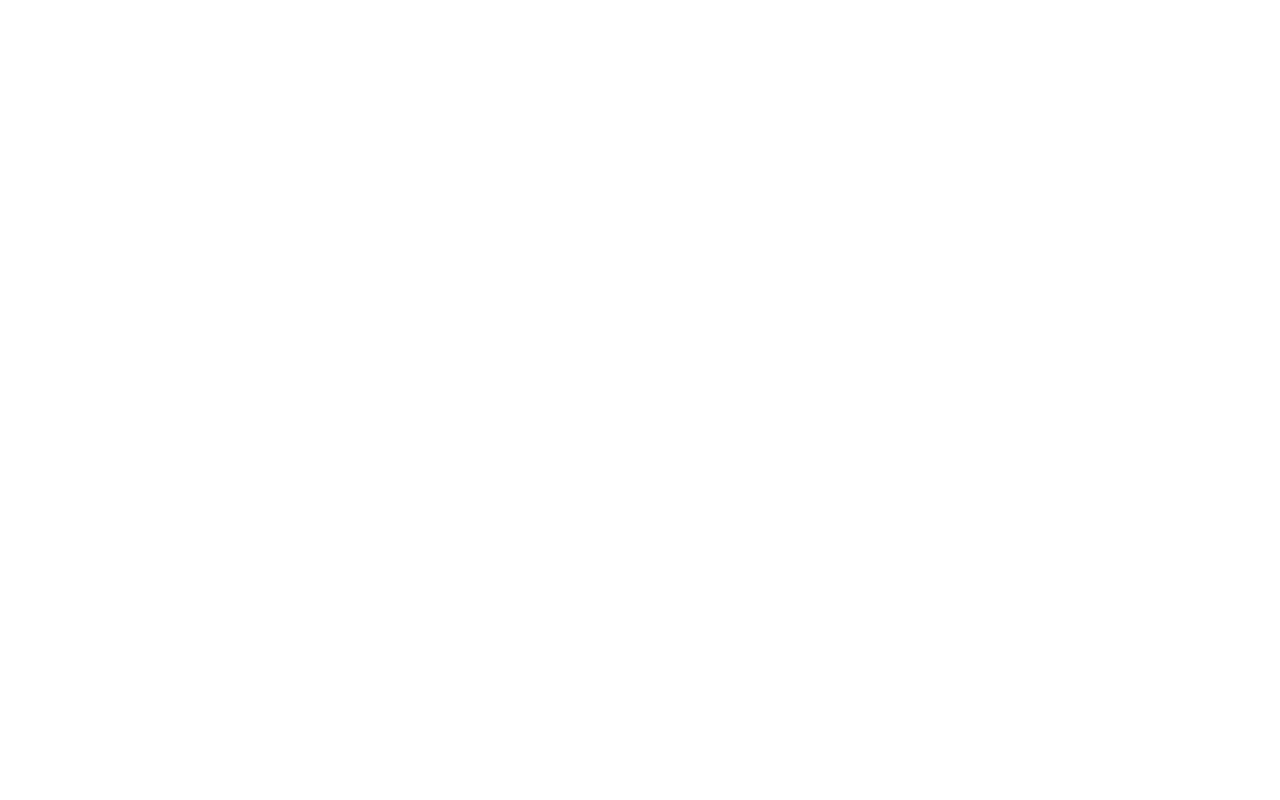
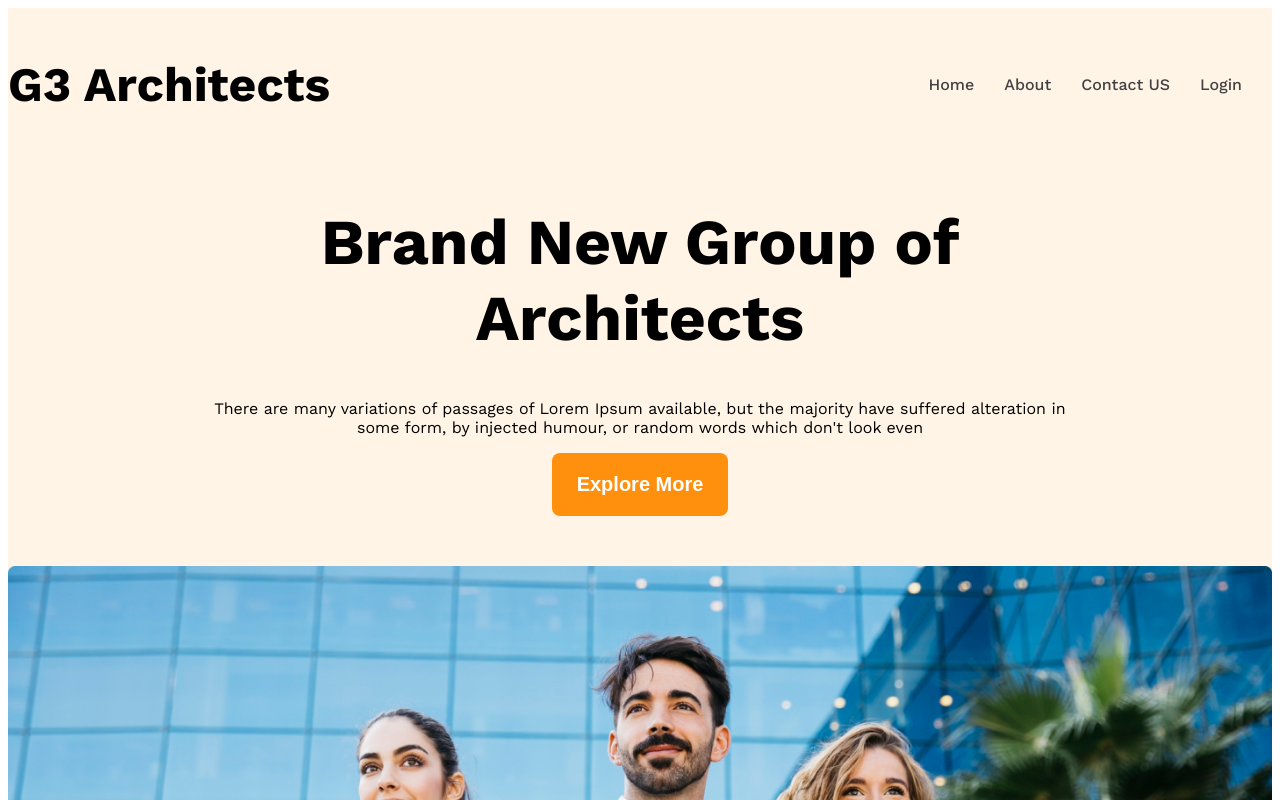
Before and after one commit to jannatul016/g3-architects-website, a plain HTML site: page index.html in a window 1280 px wide. Shown: the top 800 px of the page. Drawn offline with nearby package versions, Linux system fonts and the light colour scheme.

Commit message:
added the header section

```diff
--- a/index.html
+++ b/index.html
@@ -6,9 +6,26 @@
     <title>G3 Architects</title>
     <link rel="stylesheet" href="styles/architect.css">
 </head>
-<body>
-    <header>
 
+<body class="work-sans-font">
+    <header class="bg-light">
+        <nav class="navbar display-flex">
+            <h3 class="brand">G3 Architects</h3>
+            <ul class="nav-links display-flex">
+                <li class="nav-item"><a href="" class="nav-link text-gray">Home</a></li>
+                <li class="nav-item"><a href="" class="nav-link text-gray">About</a></li>
+                <li class="nav-item"><a href="" class="nav-link text-gray">Contact US</a></li>
+                <li class="nav-item"><a href="" class="nav-link text-gray">Login</a></li>
+            </ul>
+        </nav>
+        <div class="banner">
+            <div class="banner-content">
+                <h1 class="banner-title">Brand New Group of Architects</h1>
+            <p class="banner-des">There are many variations of passages of Lorem Ipsum available, but the majority have suffered alteration in some form, by injected humour, or random words which don't look even</p>
+            <button class="btn-primary">Explore More</button>
+            </div>
+            <img class="banner-img" src="images/banner.png" alt="">
+        </div>
     </header>
     <main>
 
--- a/styles/architect.css
+++ b/styles/architect.css
@@ -0,0 +1,75 @@
+@import url('https://fonts.googleapis.com/css2?family=Work+Sans:ital,wght@0,100..900;1,100..900&display=swap');
+
+.work-sans-font {
+  font-family: "Work Sans", sans-serif;
+  font-optical-sizing: auto;
+  font-weight: 400;
+  font-style: normal;
+}
+/* shared styles */
+.display-flex{
+  display: flex;
+}
+.btn-primary{
+  background-color: rgba(255, 144, 14, 1);
+  padding: 20px 25px;
+  font-weight: 600;
+  font-size: 1.25rem;
+  color: white;
+  border-radius: 8px;
+  border: none;
+}
+/* dark02 */
+.text-gray{
+  color: rgba(66, 66, 66, 1);
+}
+/* dark03 */
+.txt-light-gray{
+  color: rgba(114, 114, 114, 1);
+}
+.bg-light{
+  background-color: rgba(255, 144, 14, 0.1);
+}
+
+/* nav styles */
+.brand{
+  font-weight: 700;
+  font-size: 3rem;
+}
+.navbar{
+ justify-content: space-between;
+ align-items: center;
+}
+.nav-item{
+  list-style: none;
+  margin-right: 30px;
+}
+.nav-link{
+  text-decoration: none;
+  font-weight: 500;
+}
+.navbar , .banner {
+  max-width: 1440px;
+  margin: 0 auto;
+}
+/* banner styles */
+.banner-content{
+  max-width: 860px;
+  margin: 0 auto;
+  text-align: center;
+  margin-bottom: 50px;
+}
+.banner-title{
+  font-weight: 700;
+  font-size: 4rem;
+}
+.banner-img{
+  width: 100%;
+}
+
+/* responsive media query */
+@media screen and (max-width:576px) {
+  .navbar , .nav-links{
+    flex-direction: column;
+  }
+}
```
